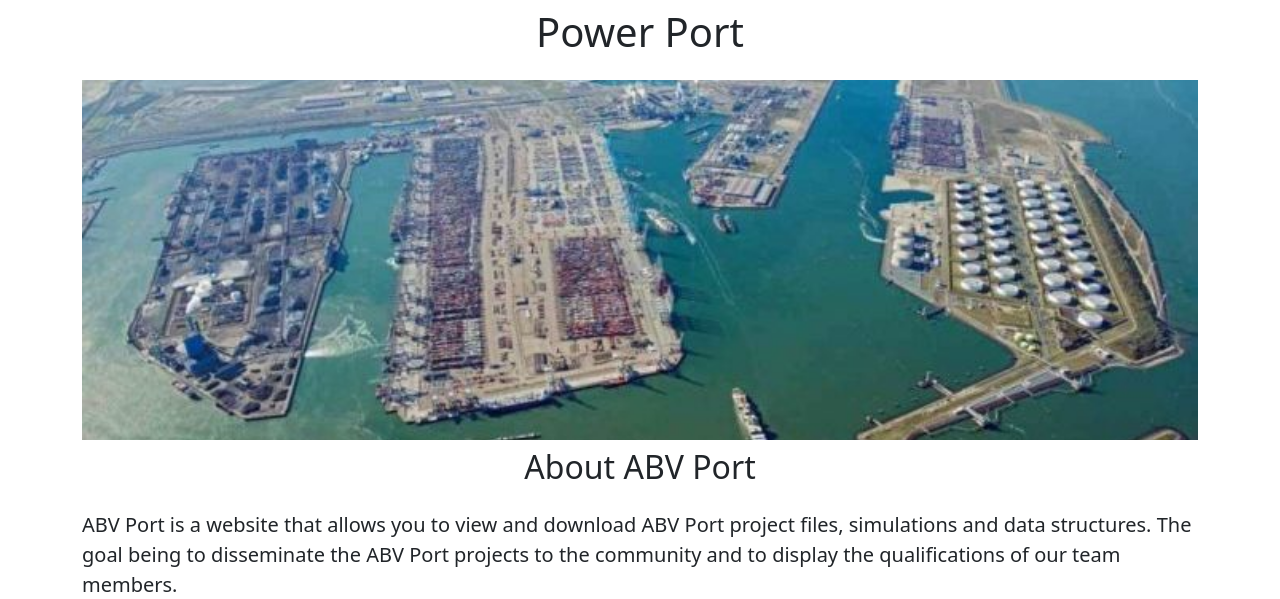
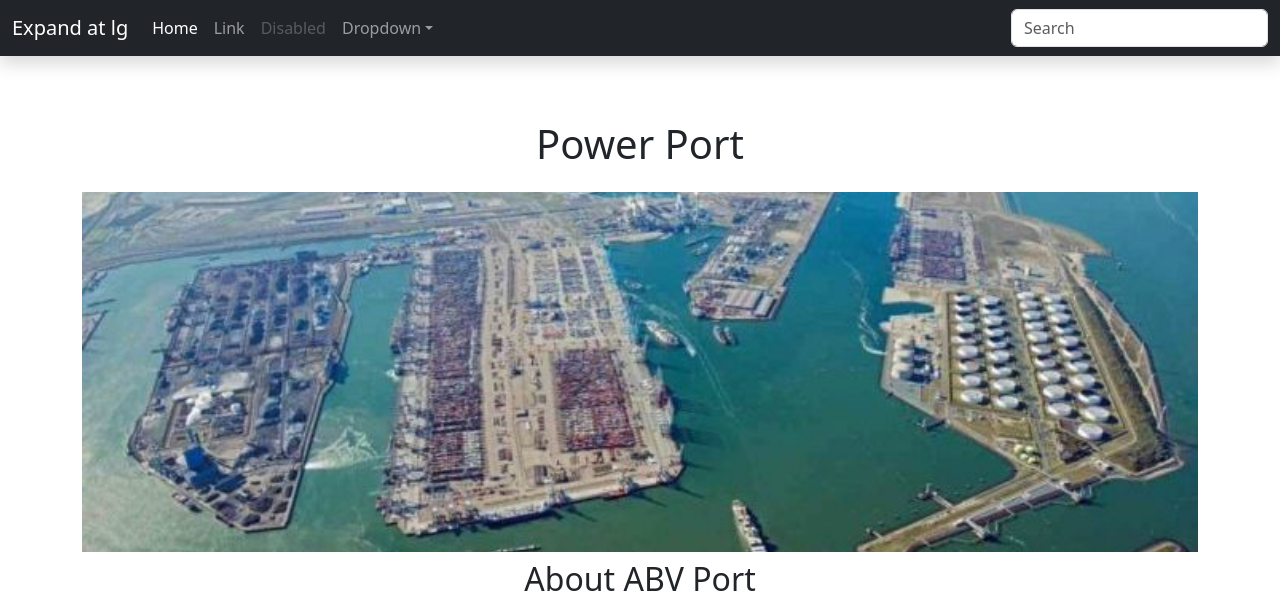
Before and after one commit to The-eulogyowl/website-portfolio, a Flask app: page / in a window 1280 px wide. Shown: the top 599 px of the page. Run offline with Flask 3, Linux system fonts and the light colour scheme.

Commit message:
added navbar

```diff
--- a/templates/home.html
+++ b/templates/home.html
@@ -15,6 +15,7 @@
     </head>
   </head>
   <body>
+    {% include 'nav.html' %}
     <div class="container">
       <h1 class="text-center mt-2 mb-4">Power Port</h1>
       <img class="img-fluid" id="banner" src="https://98c1a872-9dec-4fa6-895f-69f9d0aea669-00-m2nbzsnkyo3s.riker.replit.dev/static/banner.jpg">
--- /dev/null
+++ b/templates/nav.html
@@ -0,0 +1,34 @@
+<nav class="navbar navbar-expand-lg navbar-dark bg-dark shadow sm fixed top bg-blue" aria-label="Fifth navbar example">
+  <div class="container-fluid">
+    <a class="navbar-brand" href="#">Expand at lg</a>
+    <button class="navbar-toggler" type="button" data-bs-toggle="collapse" data-bs-target="#navbarsExample05" aria-controls="navbarsExample05" aria-expanded="false" aria-label="Toggle navigation">
+      <span class="navbar-toggler-icon"></span>
+    </button>
+
+    <div class="collapse navbar-collapse" id="navbarsExample05">
+      <ul class="navbar-nav me-auto mb-2 mb-lg-0">
+        <li class="nav-item">
+          <a class="nav-link active" aria-current="page" href="#">Home</a>
+        </li>
+        <li class="nav-item">
+          <a class="nav-link" href="#">Link</a>
+        </li>
+        <li class="nav-item">
+          <a class="nav-link disabled" aria-disabled="true">Disabled</a>
+        </li>
+        <li class="nav-item dropdown">
+          <a class="nav-link dropdown-toggle" href="#" data-bs-toggle="dropdown" aria-expanded="false">Dropdown</a>
+          <ul class="dropdown-menu">
+            <li><a class="dropdown-item" href="#">Action</a></li>
+            <li><a class="dropdown-item" href="#">Another action</a></li>
+            <li><a class="dropdown-item" href="#">Something else here</a></li>
+          </ul>
+        </li>
+      </ul>
+      <form role="search">
+        <input class="form-control" type="search" placeholder="Search" aria-label="Search">
+      </form>
+    </div>
+  </div>
+</nav>
+<div style="height:56px"> </div>
```
